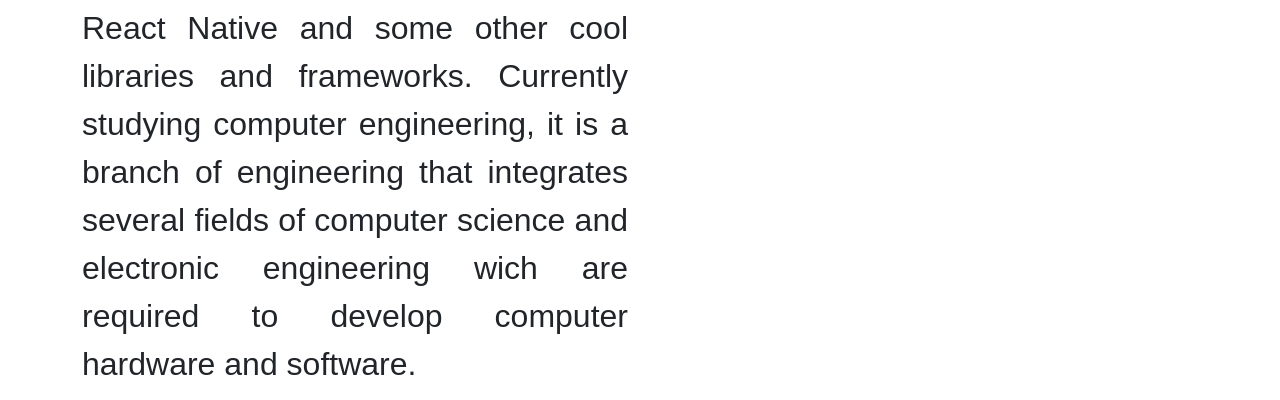
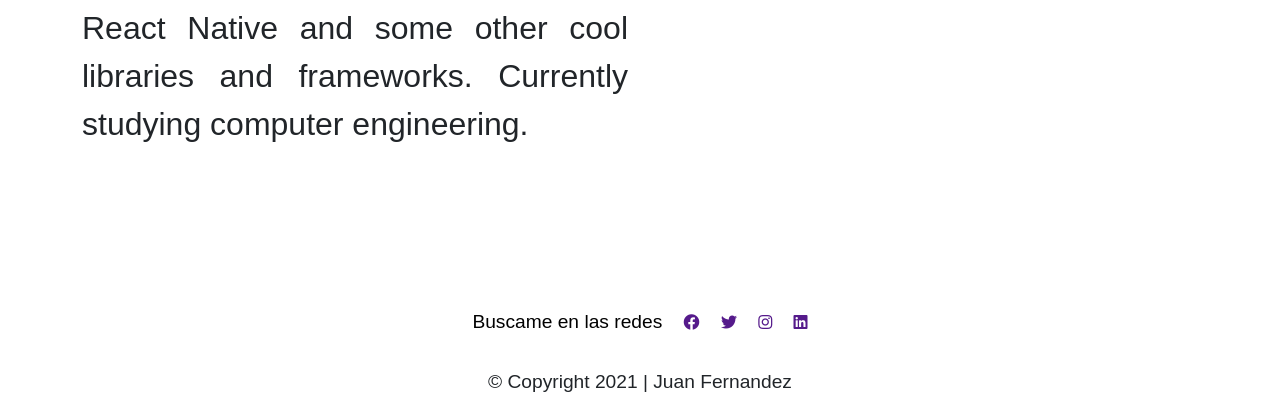
Before and after one commit to jfernandez97/Portfolio, a website: page index.html in a window 1280 px wide. Shown: the part 463-863 px from the top of the page. Drawn offline with nearby package versions, Linux system fonts and the light colour scheme; a web font is replaced by a local one.

Commit message:
correccion pharagraph index

```diff
--- a/index.html
+++ b/index.html
@@ -104,10 +104,7 @@
               A passionate Full Stack Software Developer 🚀 having an experience
               of building Web and Mobile applications with JavaScript / Reactjs
               / Nodejs / React Native and some other cool libraries and
-              frameworks. Currently studying computer engineering, it is a
-              branch of engineering that integrates several fields of computer
-              science and electronic engineering wich are required to develop
-              computer hardware and software.
+              frameworks. Currently studying computer engineering.
             </p>
           </div>
           <div class="col-12 col-lg-6">
```
